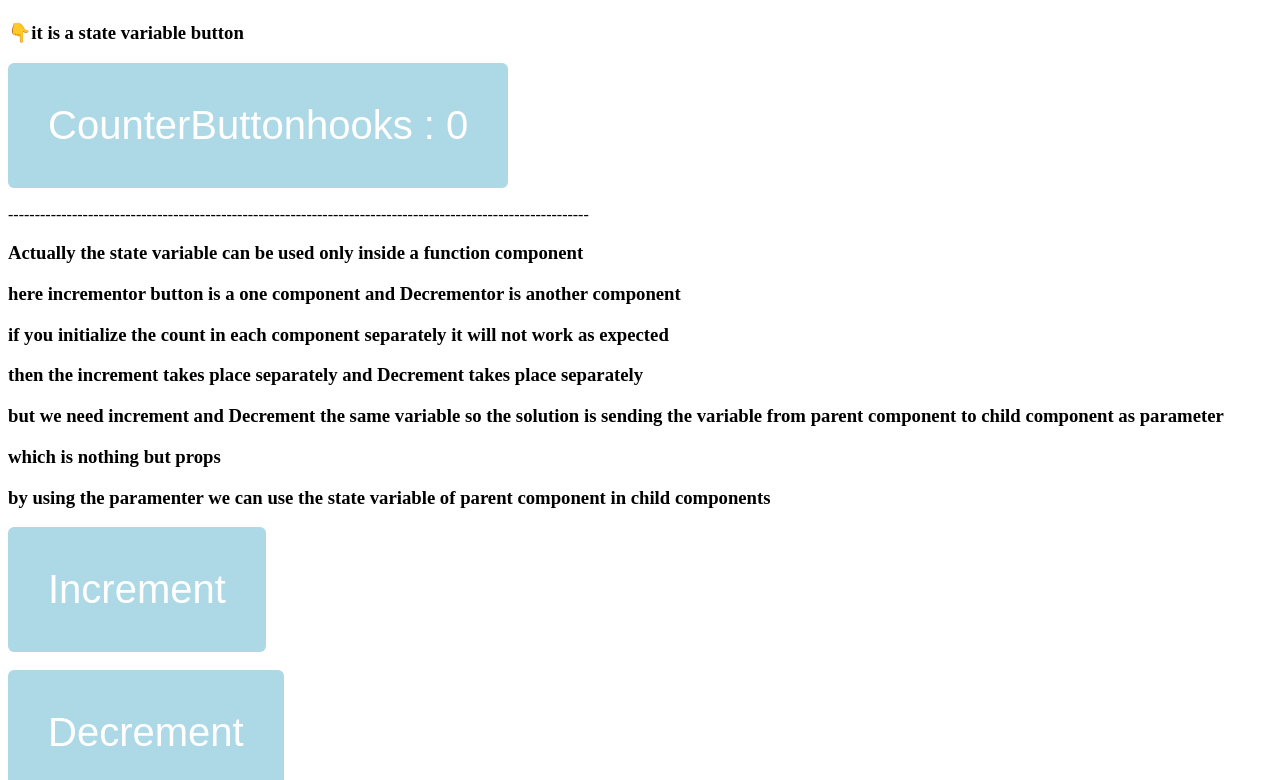
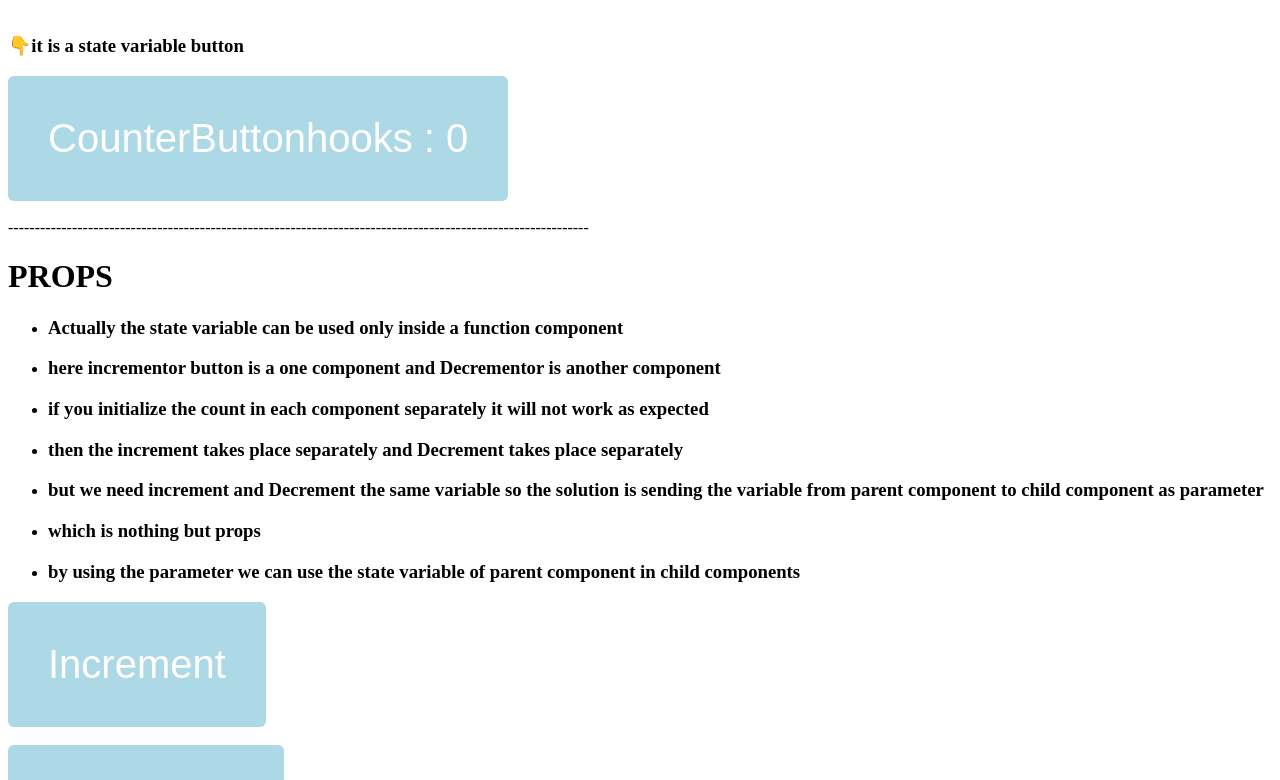
Before and after one commit to Jesinthwilson04/reactrecap, a React (Create React App) app: page / in a window 1280 px wide. Shown: the part 1189-1969 px from the top of the page. Built offline with nearby package versions, Linux system fonts and the light colour scheme.

Commit message:
propexpl3

```diff
--- a/src/App.js
+++ b/src/App.js
@@ -118,7 +118,7 @@ function Counter(){
   let countnorm2=0;
   return(
     <>
-    <h2> Usestate hooks</h2>
+    <h1> USESTATE HOOKS</h1>
     <h3>👇why this not a state variable button count is increasing eventhough it is not a state variable beacause it is rendering when a state variable button clicked and also the variable should be initialized inside the componentd outside the function to see the changes.</h3>
     <br></br> <br></br>
     <button className='button'  >CounterButton normal : {countnorm++}</button>
@@ -148,13 +148,16 @@ function PropIncrementor(props){
 
   return(
     <>
-    <h3>Actually the state variable can be used only inside a function component</h3>
-    <h3>here incrementor button is a one component and Decrementor is another component</h3>
-    <h3>if you initialize the count in each component separately it will not work as expected</h3>
-    <h3>then the increment takes place separately and Decrement takes place separately</h3>
-    <h3>but we need increment and Decrement the same variable so the solution is sending the variable from parent component to child component as parameter</h3>
-    <h3>which is nothing but props</h3>
-    <h3>by using the paramenter we can use the state variable of parent component in child components</h3>
+    <h1>PROPS </h1>
+    <ul>
+    <li><h3>Actually the state variable can be used only inside a function component</h3></li>
+    <li><h3>here incrementor button is a one component and Decrementor is another component</h3></li>
+    <li><h3>if you initialize the count in each component separately it will not work as expected</h3></li>
+    <li><h3>then the increment takes place separately and Decrement takes place separately</h3></li>
+    <li><h3>but we need increment and Decrement the same variable so the solution is sending the variable from parent component to child component as parameter</h3></li>
+    <li><h3>which is nothing but props</h3></li>
+    <li><h3>by using the parameter we can use the state variable of parent component in child components</h3></li>
+    </ul>
     <button className='button' onClick={Increment}>
       Increment
     </button>
```
